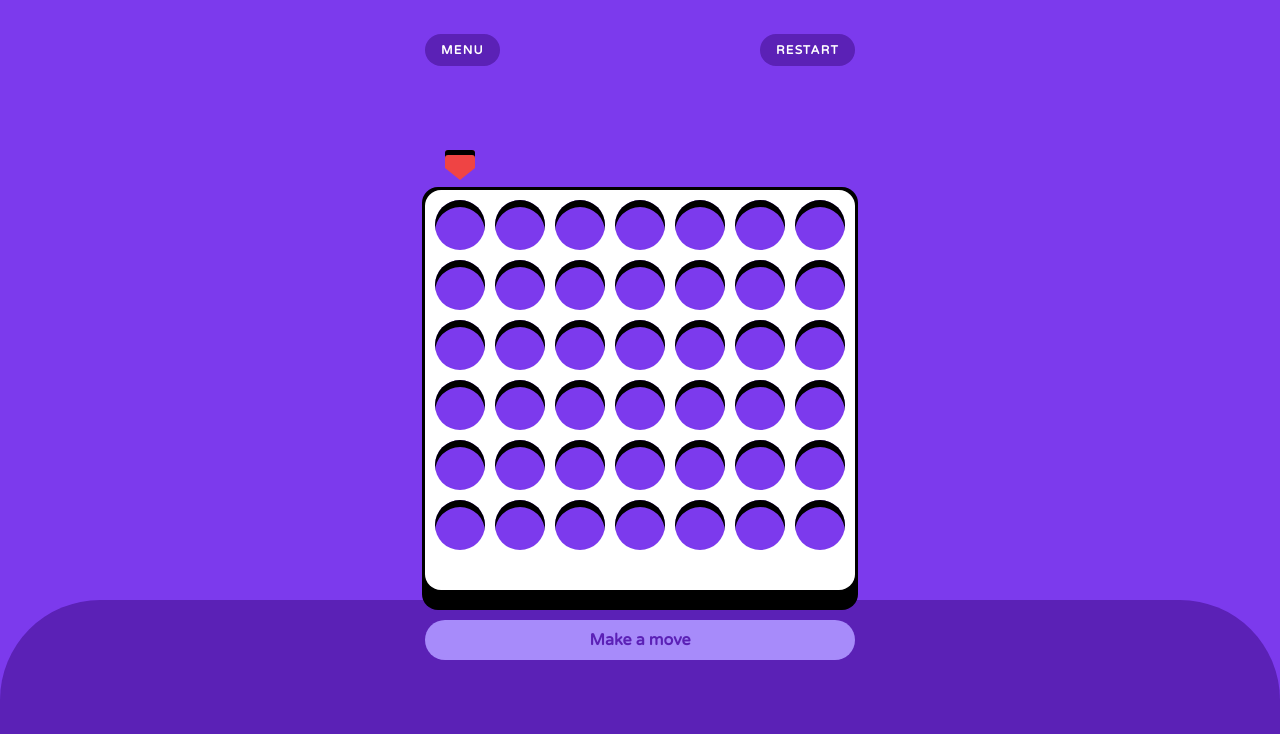
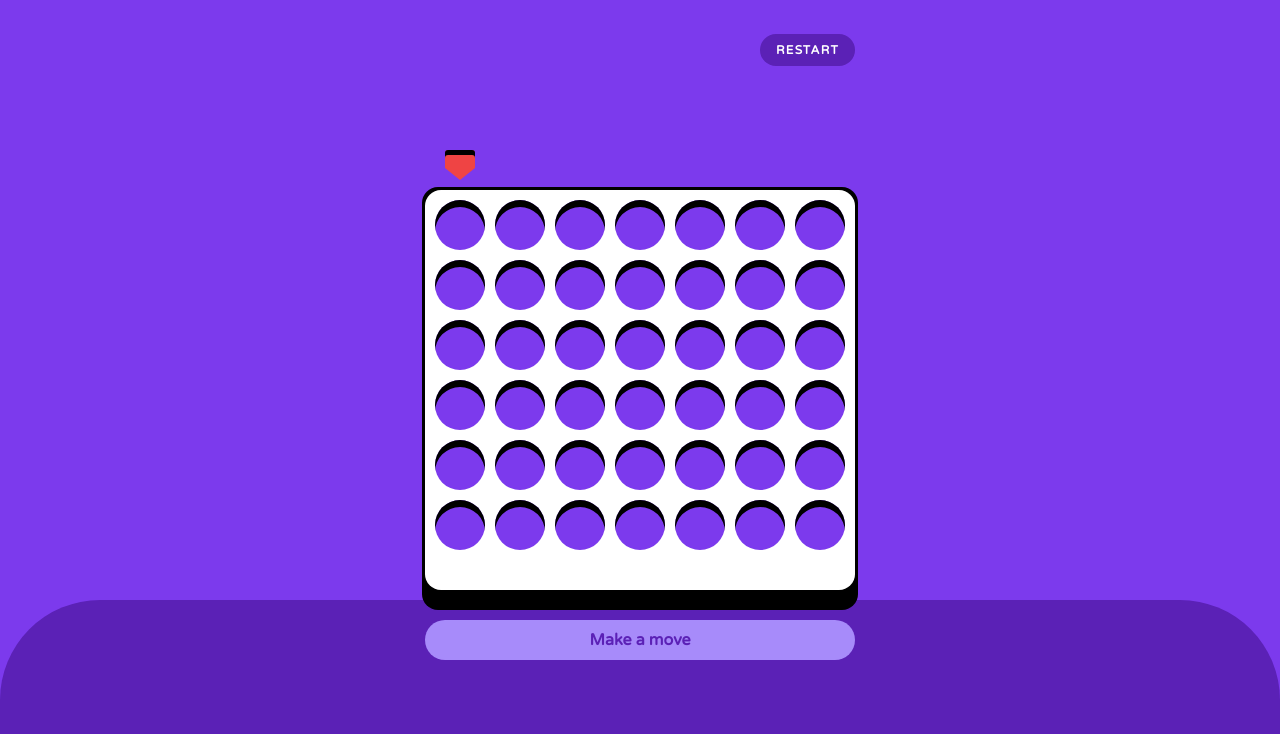
Before and after one commit to makiwebdeveloper/four-game, a React (Vite) app: page / in a window 1280 px wide. Shown: the top 734 px of the page. Built offline with nearby package versions, Linux system fonts and the light colour scheme.

Commit message:
readme + fix

```diff
--- a/src/components/header/Header.module.scss
+++ b/src/components/header/Header.module.scss
@@ -1,5 +1,5 @@
 .header {
-  @apply w-[290px] sm:w-[430px] h-[100px] flex items-center justify-between;
+  @apply w-[290px] sm:w-[430px] h-[100px] flex items-center justify-end;
 }
 
 .btn {
--- a/src/components/header/Header.tsx
+++ b/src/components/header/Header.tsx
@@ -8,7 +8,6 @@ interface Props {
 const Header: FC<Props> = ({ restart }) => {
   return (
     <div className={styles.header}>
-      <button className={styles.btn}>MENU</button>
       <button className={styles.btn} onClick={restart}>
         RESTART
       </button>
```
Also changed, not shown: 2 other files (tests, documents, lock files or other folders).
